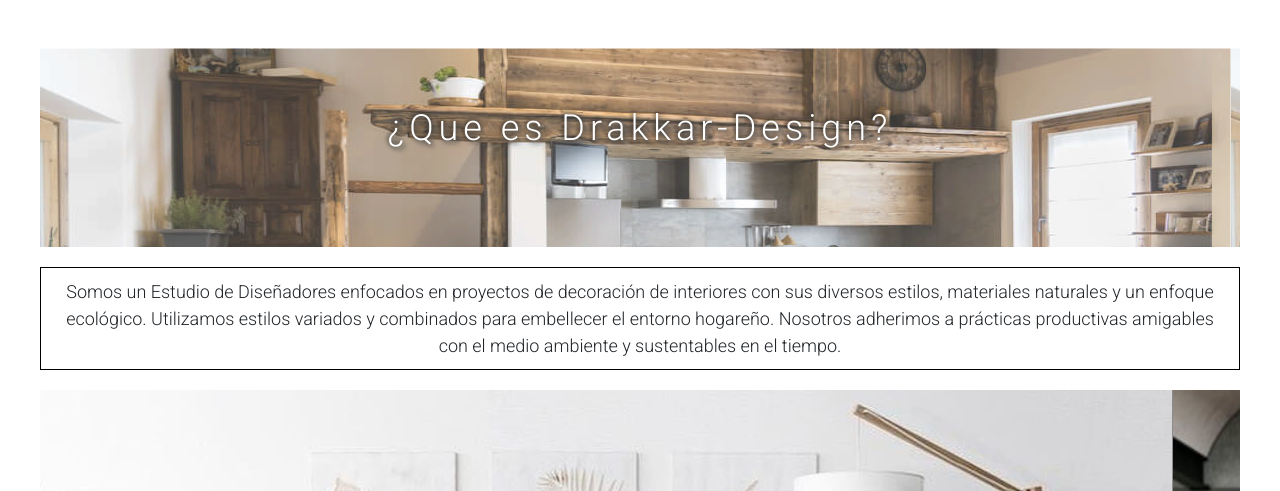
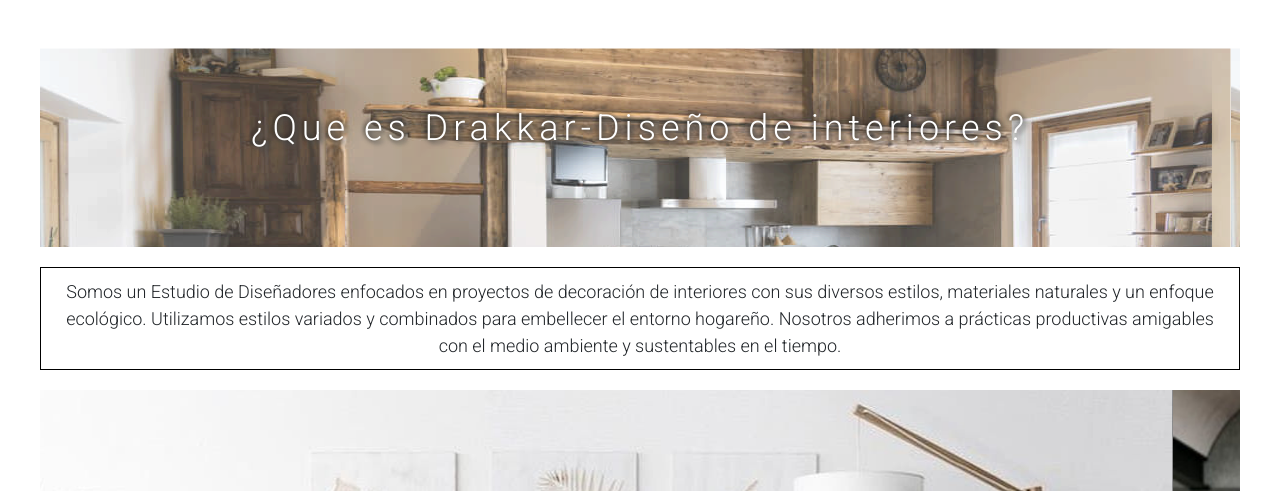
Before and after one commit to Valentino810/entrega_coder, a plain HTML site: page index.html in a window 1280 px wide. Shown: the part 309-800 px from the top of the page. Drawn offline with nearby package versions, Linux system fonts and the light colour scheme.

Commit message:
Correccion titulo banner index

```diff
--- a/index.html
+++ b/index.html
@@ -54,7 +54,7 @@
 
     <div class="mainContainer">
         <div class="banner">
-            <h1 class="mainTitle">¿Que es Drakkar-Design?</h1>
+            <h1 class="mainTitle">¿Que es Drakkar-Diseño de interiores?</h1>
         </div>
         <div>
             <p class="txt animate__animated animate__fadeInUpBig">Somos un Estudio de Diseñadores enfocados en proyectos de decoración de interiores con sus diversos estilos, materiales naturales y un enfoque ecológico. Utilizamos estilos variados y combinados para embellecer el entorno hogareño. Nosotros adherimos a prácticas productivas amigables con el medio ambiente y sustentables en el tiempo.</p>
```
Also changed, not shown: 1 other file.
